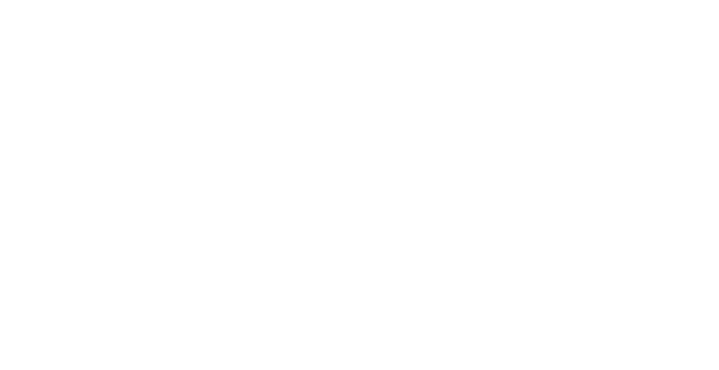
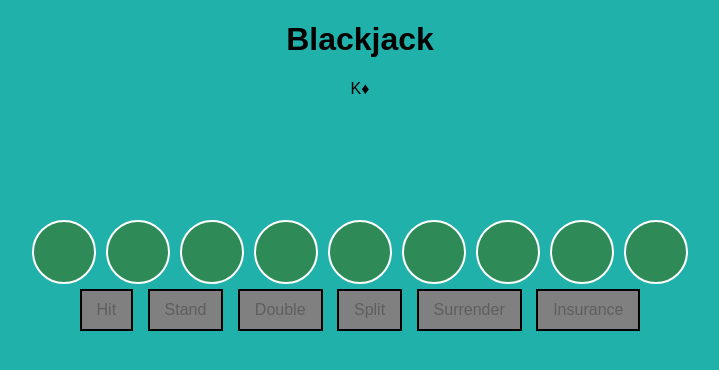
Before and after one commit to davidgtriana/blackjack-game, a plain HTML site: page index.html in a window 1280 px wide. Shown: the whole page, without its empty margins (280-999 px from the left). Drawn offline with Linux system fonts and the light colour scheme.

Commit message:
mock up front-end

```diff
--- a/dist/main.js
+++ b/dist/main.js
@@ -26,7 +26,6 @@ class BlackjackGame {
         this.shoe.shuffle(this.die);
         // -- Burning Card
         this.discard_pile.push(this.shoe.draw());
-        this.shoe.print();
         // -- Create the Bet Boxes
         for (let i = 0; i < this.MAX_BET_BOXES; i++)
             this.bet_boxes.push(new BetBox());
@@ -62,6 +61,11 @@ class BlackjackGame {
     payAndTake() {
     }
     display() {
+        // Update dealer hand
+        const lblDealerHand = document.getElementById("dealer-hand");
+        if (!lblDealerHand)
+            return;
+        lblDealerHand.innerText = this.dealer.cards.map(card => card.toString()).join(" | ");
         console.log();
         console.log("Dealer Hand: " + this.dealer.cards.map(card => card.toString()).join(" | "));
         for (let currentBetBox = 0; currentBetBox < this.bet_boxes.length; currentBetBox++) {
--- a/index.html
+++ b/index.html
@@ -22,8 +22,8 @@
 
         <!-- Links  -->
         <!--<link rel="icon" type="image/x-icon" href="/assets/icon/favicon.ico">
-        <link rel="stylesheet" type="text/css" href="https://cdn.jsdelivr.net/npm/bootstrap@5.1.3/dist/css/bootstrap.min.css" />
-        <link rel="stylesheet" type="text/css" href="style.css" />-->
+        <link rel="stylesheet" type="text/css" href="https://cdn.jsdelivr.net/npm/bootstrap@5.1.3/dist/css/bootstrap.min.css" />-->
+        <link rel="stylesheet" type="text/css" href="style.css" />
 
         <!-- Scripts  -->
         <script src="https://kit.fontawesome.com/082c565d5c.js" crossorigin="anonymous"></script>
@@ -37,7 +37,36 @@
         <title>Blackjack Game</title>
     </head>
     <body>
+        <h1>Blackjack</h1>
 
+    <!-- Dealer Section -->
+    <div id="dealer">
+        <div id="dealer-hand"></div>
+    </div>
+
+    <!-- Bet Boxes -->
+    <div id="bet-boxes">
+        <!-- 9 Bet Boxes -->
+        <div class="bet-box" id="betbox-1"></div>
+        <div class="bet-box" id="betbox-2"></div>
+        <div class="bet-box" id="betbox-3"></div>
+        <div class="bet-box" id="betbox-4"></div>
+        <div class="bet-box" id="betbox-5"></div>
+        <div class="bet-box" id="betbox-6"></div>
+        <div class="bet-box" id="betbox-7"></div>
+        <div class="bet-box" id="betbox-8"></div>
+        <div class="bet-box" id="betbox-9"></div>
+    </div>
+
+    <!-- Action Buttons for Course of Play -->
+    <div id="controls">
+        <button id="hit-btn" disabled>Hit</button>
+        <button id="stand-btn" disabled>Stand</button>
+        <button id="double-btn" disabled>Double</button>
+        <button id="split-btn" disabled>Split</button>
+        <button id="surrender-btn" disabled>Surrender</button>
+        <button id="insurance-btn" disabled>Insurance</button>
+    </div>
 
 
 
--- a/style.css
+++ b/style.css
@@ -0,0 +1,57 @@
+body {
+    font-family: Arial, sans-serif;
+    text-align: center;
+    background-color: lightseagreen;
+    color: black;
+}
+
+#dealer-area {
+    width: 100%;
+    margin: 20px 40px;
+    padding: 10px;
+}
+
+#dealer-hand {
+    display: flex;
+    justify-content: center;
+    gap: 10px;
+    min-height: 120px;
+}
+
+#bet-boxes {
+    display: flex;
+    flex-wrap: wrap;
+    justify-content: center;
+    gap: 10px;
+    margin-top: 20px;
+}
+
+.bet-box {
+    width: 60px;
+    height: 60px;
+    border-radius: 50px;
+    background-color: #2e8b57;
+    border: 2px solid white;
+    display: flex;
+    flex-direction: column;
+    align-items: center;
+    justify-content: space-around;
+}
+
+.bet-box.occupied {
+    background-color: #8b0000;
+}
+
+button {
+    padding: 10px 15px;
+    margin: 5px;
+    font-size: 16px;
+    background-color: #fff;
+    border: 2px solid black;
+    cursor: pointer;
+}
+
+button:disabled {
+    background-color: gray;
+    cursor: not-allowed;
+}
```
Also changed, not shown: src/main.ts (+8 -1 lines).
